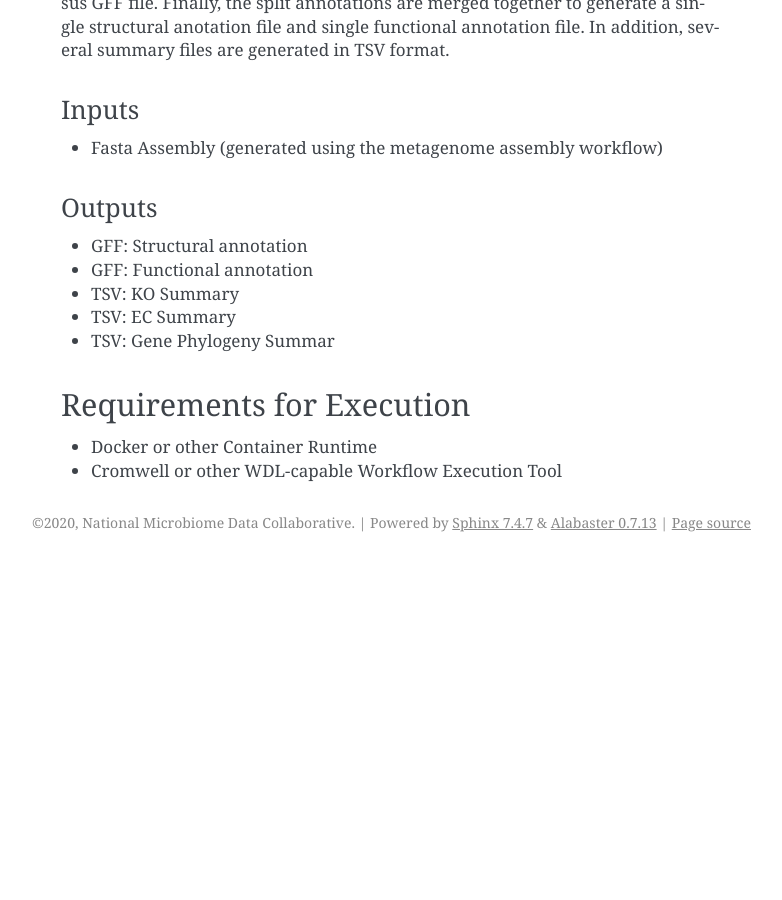
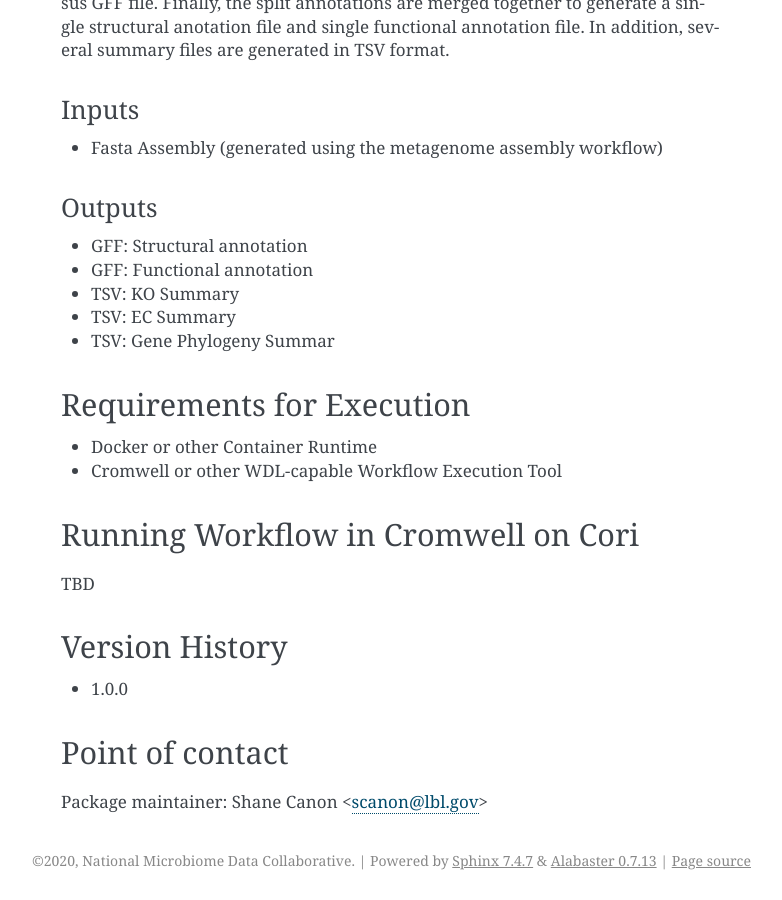
Before and after one commit to microbiomedata/mg_annotation, a Sphinx documentation site: the page built from docs/index.rst, in a window 1280 px wide and 900 px high, scrolled down 1968 px. Shown: the whole window, without its empty margins (359-1141 px from the left). Built offline with Sphinx 7.4.7, drawn with Linux system fonts in a browser that asks for light colours; before the commit the page ends 2530 px from its top, so only the background shows below that; some of the changed text lies outside the part shown.

Commit message:
Add sections

```diff
--- a/docs/index.rst
+++ b/docs/index.rst
@@ -95,3 +95,19 @@ Requirements for Execution
 
 - Docker or other Container Runtime
 - Cromwell or other WDL-capable Workflow Execution Tool
+
+
+Running Workflow in Cromwell on Cori
+------------------------------------
+
+TBD
+
+Version History
+---------------
+
+- 1.0.0
+
+Point of contact
+----------------
+
+Package maintainer: Shane Canon <scanon@lbl.gov>
```
